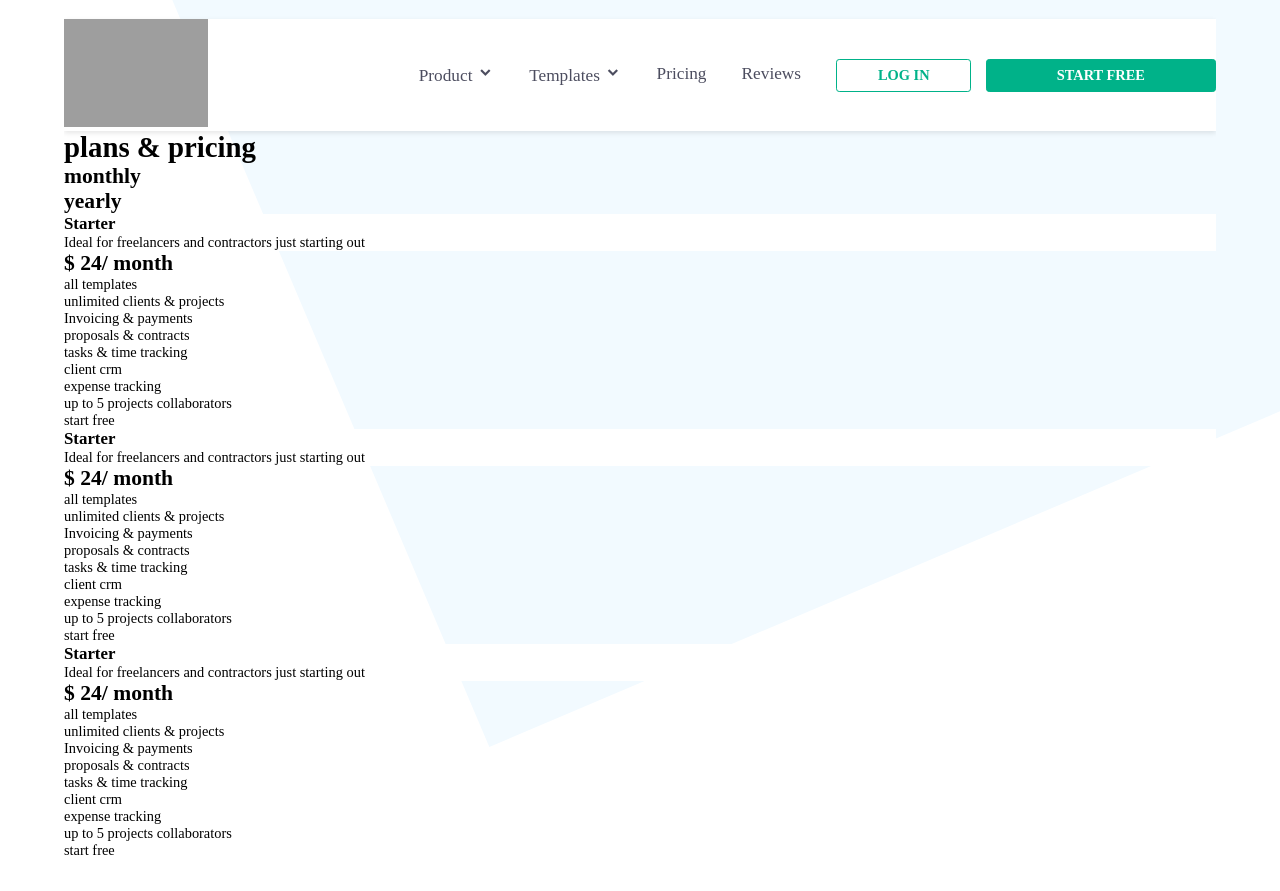
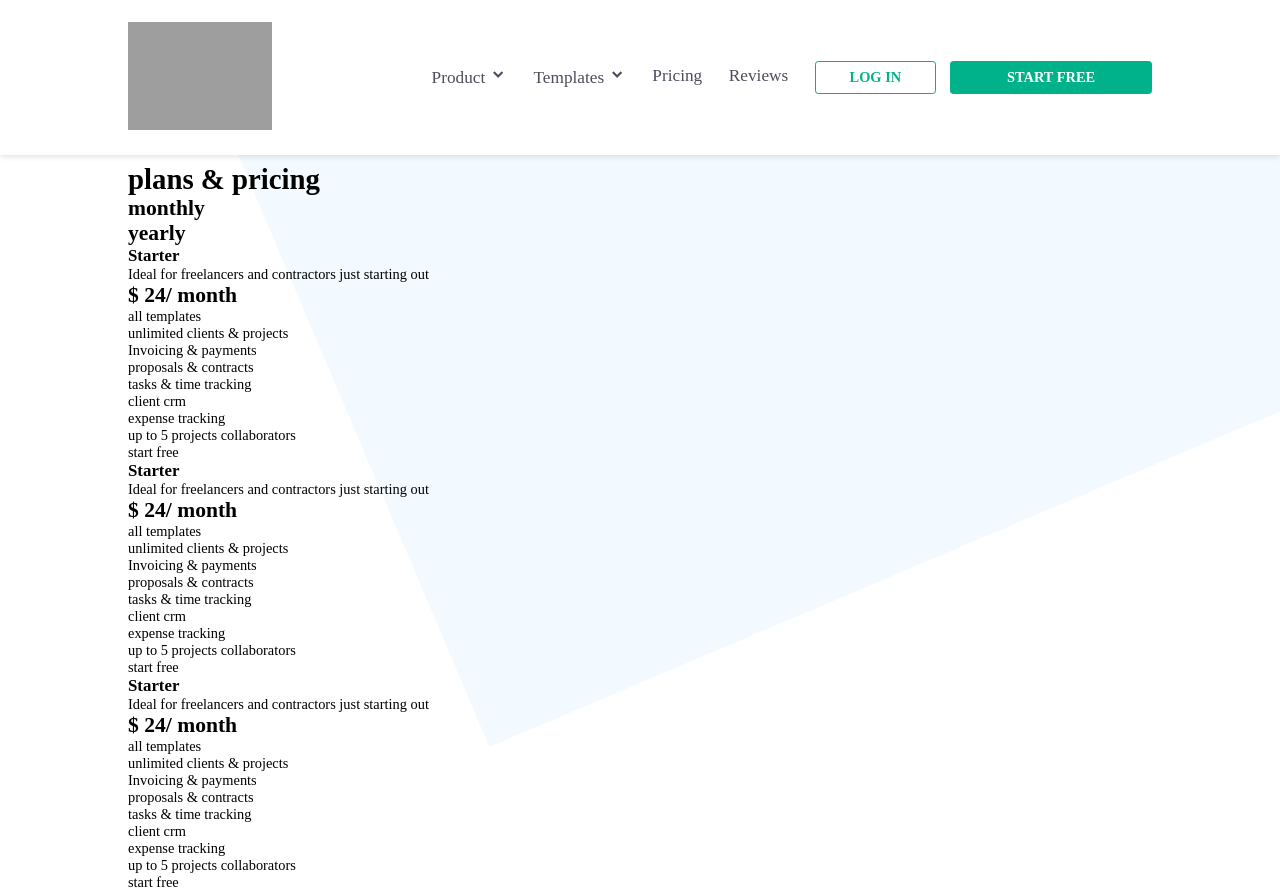
Before and after one commit to Merouanos/front-end-bonsai, a plain HTML site: page index.html in a window 1280 px wide. Shown: the top 891 px of the page. Before the commit the page ends 859 px from the top, so only its background shows below. Drawn offline with Linux system fonts and the light colour scheme; grey boxes are pictures that could not be loaded.

Commit message:
added fixed header responsive too

```diff
--- a/Styles/main.css
+++ b/Styles/main.css
@@ -39,8 +39,7 @@ a{
 
 
 .wrapper{
-    width: 98%;
-
+    width: 95%;
     display: flex;
     flex-direction: column;
 
@@ -58,14 +57,23 @@ a{
 
     >header{
 
-        box-shadow: 0 2px 5px rgba(0, 0, 0, 0.1);
         display: flex;
 
 
+        background-color: white;
+        box-shadow: 0 2px 5px rgba(0, 0, 0, 0.1);
+        position: fixed;
         z-index: 1000;
-        background-color: white;
+        width: 100vw;
+
+        left:0;
+        top:0;
+        padding: 1.5em 2.5%;
+
 
         align-items: center;
+
+
 
 
 
@@ -194,7 +202,7 @@ a{
 
 
     .pricing{
-
+        margin-top: 10em;
 
 
     }
@@ -224,10 +232,10 @@ a{
 {
   .wrapper {
 
-        width: 90%;
+        width: 80%;
     margin-inline: auto;
-    header{
-    background-color: white;
+    >header{
+        padding-inline:10%;
     .tab{display: none;}
     .buttons{display: flex;}
     nav{display: flex;}
```
